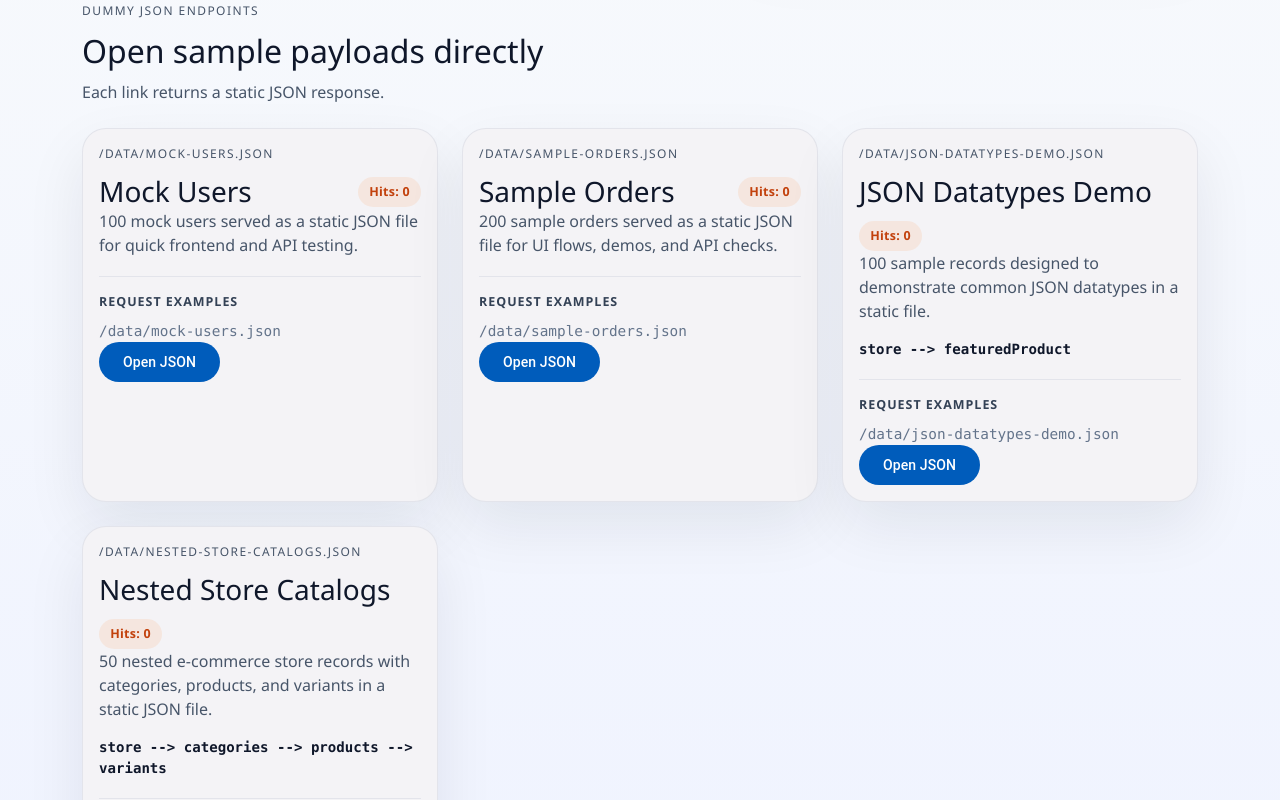
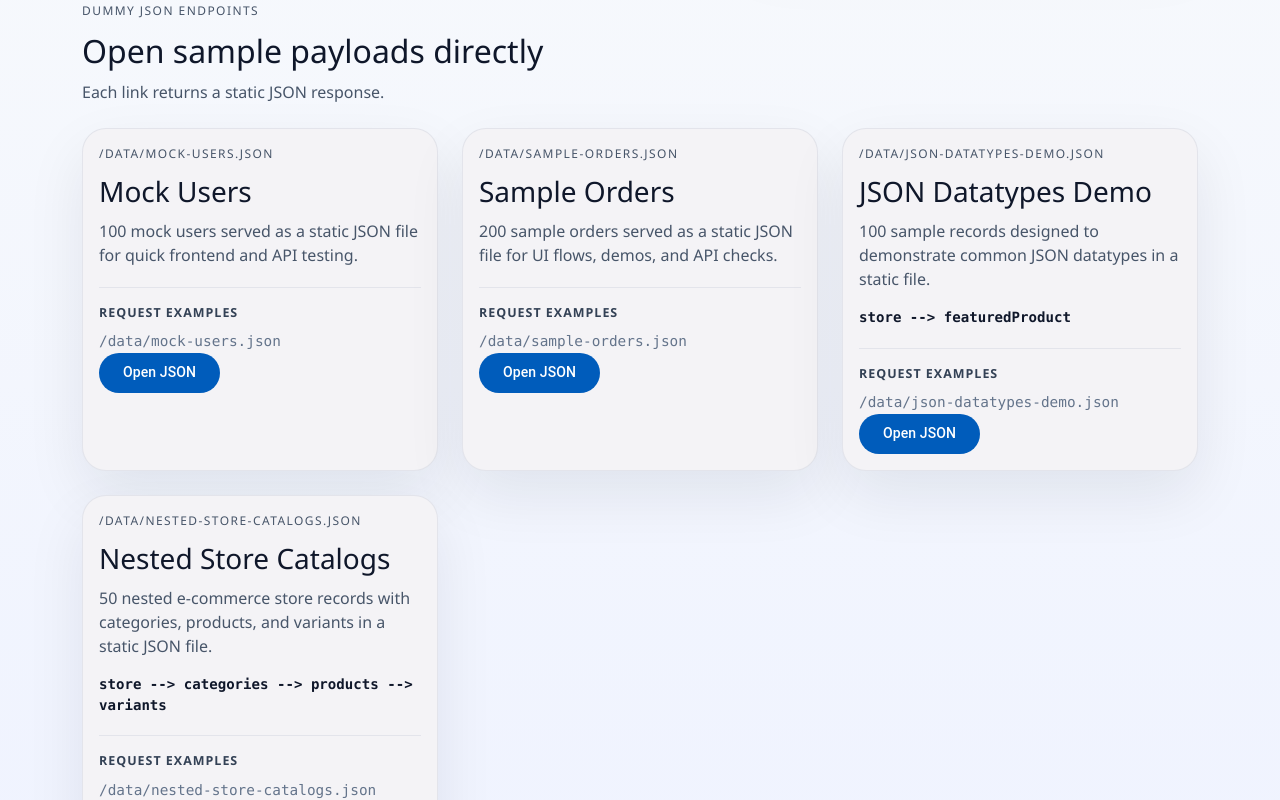
Before and after one commit to minkuminku/easyjson, an Angular app: page / in a window 1280 px wide. Shown: the part 1200-2000 px from the top of the page. Built offline with nearby package versions, Linux system fonts and the light colour scheme; no server answers.

Commit message:
remove the hits counter for now

```diff
--- a/public/data/stats/json-datatypes-demo.json
+++ /dev/null
@@ -1,3 +0,0 @@
-{
-  "hits": 0
-}
--- a/public/data/stats/mock-users.json
+++ /dev/null
@@ -1,3 +0,0 @@
-{
-  "hits": 0
-}
--- a/public/data/stats/nested-store-catalogs.json
+++ /dev/null
@@ -1,3 +0,0 @@
-{
-  "hits": 0
-}
--- a/public/data/stats/sample-orders.json
+++ /dev/null
@@ -1,3 +0,0 @@
-{
-  "hits": 300
-}
--- a/src/app/app.config.ts
+++ b/src/app/app.config.ts
@@ -1,5 +1,4 @@
 import { ApplicationConfig, provideBrowserGlobalErrorListeners } from '@angular/core';
-import { provideHttpClient, withFetch } from '@angular/common/http';
 import { provideRouter } from '@angular/router';
 
 import { routes } from './app.routes';
@@ -9,7 +8,6 @@ import { provideAnimationsAsync } from '@angular/platform-browser/animations/asy
 export const appConfig: ApplicationConfig = {
   providers: [
     provideBrowserGlobalErrorListeners(),
-    provideHttpClient(withFetch()),
     provideRouter(routes),
     provideClientHydration(withEventReplay()),
     provideAnimationsAsync(),
--- a/src/app/pages/home/home.css
+++ b/src/app/pages/home/home.css
@@ -69,18 +69,6 @@
 .json-card h3 {
   color: #0f172a;
   margin-bottom: 0.65rem;
-}
-
-.card-title-row {
-  display: flex;
-  align-items: center;
-  justify-content: space-between;
-  gap: 0.75rem;
-  flex-wrap: wrap;
-}
-
-.card-title-row h3 {
-  margin-bottom: 0;
 }
 
 .section-heading p,
@@ -168,18 +156,6 @@
   font-family: "SFMono-Regular", Consolas, "Liberation Mono", Menlo, monospace;
 }
 
-.hits-badge {
-  display: inline-flex;
-  align-items: center;
-  border-radius: 999px;
-  padding: 0.35rem 0.7rem;
-  background: rgba(249, 115, 22, 0.1);
-  color: #c2410c;
-  font-size: 0.78rem;
-  font-weight: 700;
-  letter-spacing: 0.02em;
-}
-
 .nesting-path {
   margin-top: 0.85rem;
   font-size: 0.88rem;
--- a/src/app/pages/home/home.html
+++ b/src/app/pages/home/home.html
@@ -87,13 +87,10 @@
     <div class="row g-4">
       @for (item of jsonLinks; track item.path) {
         <div class="col-12 col-md-6 col-xl-4">
-          <mat-card class="json-card h-100">
-            <mat-card-content>
+            <mat-card class="json-card h-100">
+              <mat-card-content>
               <p class="card-path">{{ item.path }}</p>
-              <div class="card-title-row">
-                <h3>{{ item.name }}</h3>
-                <span class="hits-badge">Hits: {{ hitCounts()[item.statsKey] }}</span>
-              </div>
+              <h3>{{ item.name }}</h3>
               <p>{{ item.description }}</p>
               @if (item.nestingPath) {
                 <p class="nesting-path">{{ item.nestingPath }}</p>
--- a/src/app/pages/home/home.ts
+++ b/src/app/pages/home/home.ts
@@ -1,15 +1,7 @@
-import { HttpClient } from '@angular/common/http';
-import { isPlatformBrowser } from '@angular/common';
-import { Component, PLATFORM_ID, inject, signal } from '@angular/core';
+import { Component } from '@angular/core';
 import { MatButtonModule } from '@angular/material/button';
 import { MatCardModule } from '@angular/material/card';
 import { MatChipsModule } from '@angular/material/chips';
-
-type DatasetKey =
-  | 'mock-users'
-  | 'sample-orders'
-  | 'json-datatypes-demo'
-  | 'nested-store-catalogs';
 
 @Component({
   selector: 'app-home',
@@ -18,34 +10,22 @@ type DatasetKey =
   styleUrl: './home.css',
 })
 export class Home {
-  private readonly http = inject(HttpClient);
-  private readonly platformId = inject(PLATFORM_ID);
-
-  protected readonly hitCounts = signal<Record<DatasetKey, number>>({
-    'mock-users': 0,
-    'sample-orders': 0,
-    'json-datatypes-demo': 0,
-    'nested-store-catalogs': 0,
-  });
   protected readonly jsonLinks = [
     {
       name: 'Mock Users',
       path: '/data/mock-users.json',
-      statsKey: 'mock-users' as const,
       description: '100 mock users served as a static JSON file for quick frontend and API testing.',
       examples: [{ label: 'Open JSON file', path: '/data/mock-users.json' }],
     },
     {
       name: 'Sample Orders',
       path: '/data/sample-orders.json',
-      statsKey: 'sample-orders' as const,
       description: '200 sample orders served as a static JSON file for UI flows, demos, and API checks.',
       examples: [{ label: 'Open JSON file', path: '/data/sample-orders.json' }],
     },
     {
       name: 'JSON Datatypes Demo',
       path: '/data/json-datatypes-demo.json',
-      statsKey: 'json-datatypes-demo' as const,
       description: '100 sample records designed to demonstrate common JSON datatypes in a static file.',
       nestingPath: 'store --> featuredProduct',
       examples: [{ label: 'Open JSON file', path: '/data/json-datatypes-demo.json' }],
@@ -53,24 +33,10 @@ export class Home {
     {
       name: 'Nested Store Catalogs',
       path: '/data/nested-store-catalogs.json',
-      statsKey: 'nested-store-catalogs' as const,
       description:
         '50 nested e-commerce store records with categories, products, and variants in a static JSON file.',
       nestingPath: 'store --> categories --> products --> variants',
       examples: [{ label: 'Open JSON file', path: '/data/nested-store-catalogs.json' }],
     },
   ];
-
-  constructor() {
-    if (isPlatformBrowser(this.platformId)) {
-      this.http
-        .get<Partial<Record<DatasetKey, number>>>('/api/request-stats')
-        .subscribe((counts) =>
-          this.hitCounts.update((currentCounts) => ({
-            ...currentCounts,
-            ...counts,
-          })),
-        );
-    }
-  }
 }
```
Also changed, not shown: src/server.ts (+1 -82 lines), 1 other file (tests, documents, lock files or other folders).
